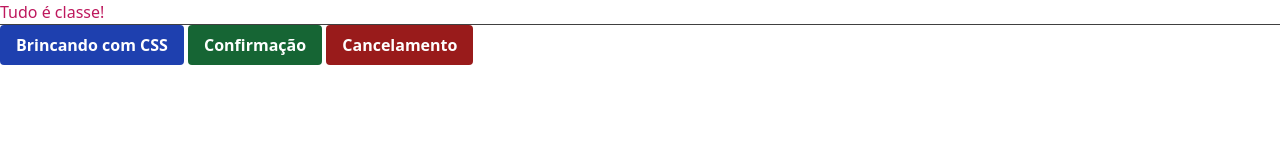
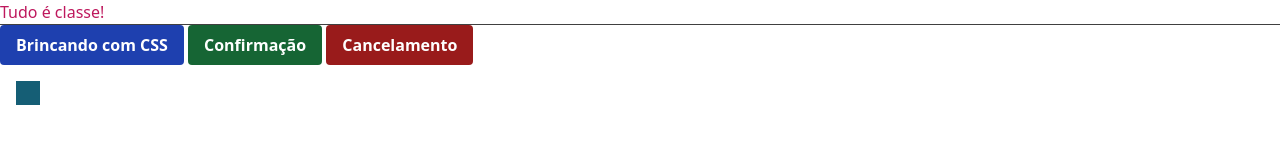
Before and after one commit to PalomaWink/Curso_TailwindCSS, a website: page fundamentos_tailwind/src/index.html in a window 1280 px wide. Drawn offline with Linux system fonts and the light colour scheme.

Commit message:
Aprendendo sobre a responsividade do Tailwind

```diff
--- a/fundamentos_tailwind/src/index.html
+++ b/fundamentos_tailwind/src/index.html
@@ -11,5 +11,8 @@
   <button class="bg-blue-800 hover:bg-blue-500 text-white font-bold py-2 px-4 rounded">Brincando com CSS</button>
   <button class="bg-green-800 hover:bg-green-500 text-white font-bold py-2 px-4 rounded">Confirmação</button>
   <button class="bg-red-800 hover:bg-red-500 text-white font-bold py-2 px-4 rounded">Cancelamento</button>
+  <div class="w-4 md:w-6 h-4 md:h-6 m-4 bg-fuchsia-800 md:bg-blue-700 lg:bg-cyan-800">
+
+  </div>
 </body>
 </html>
```
Also changed, not shown: fundamentos_tailwind/dist/output.css.
